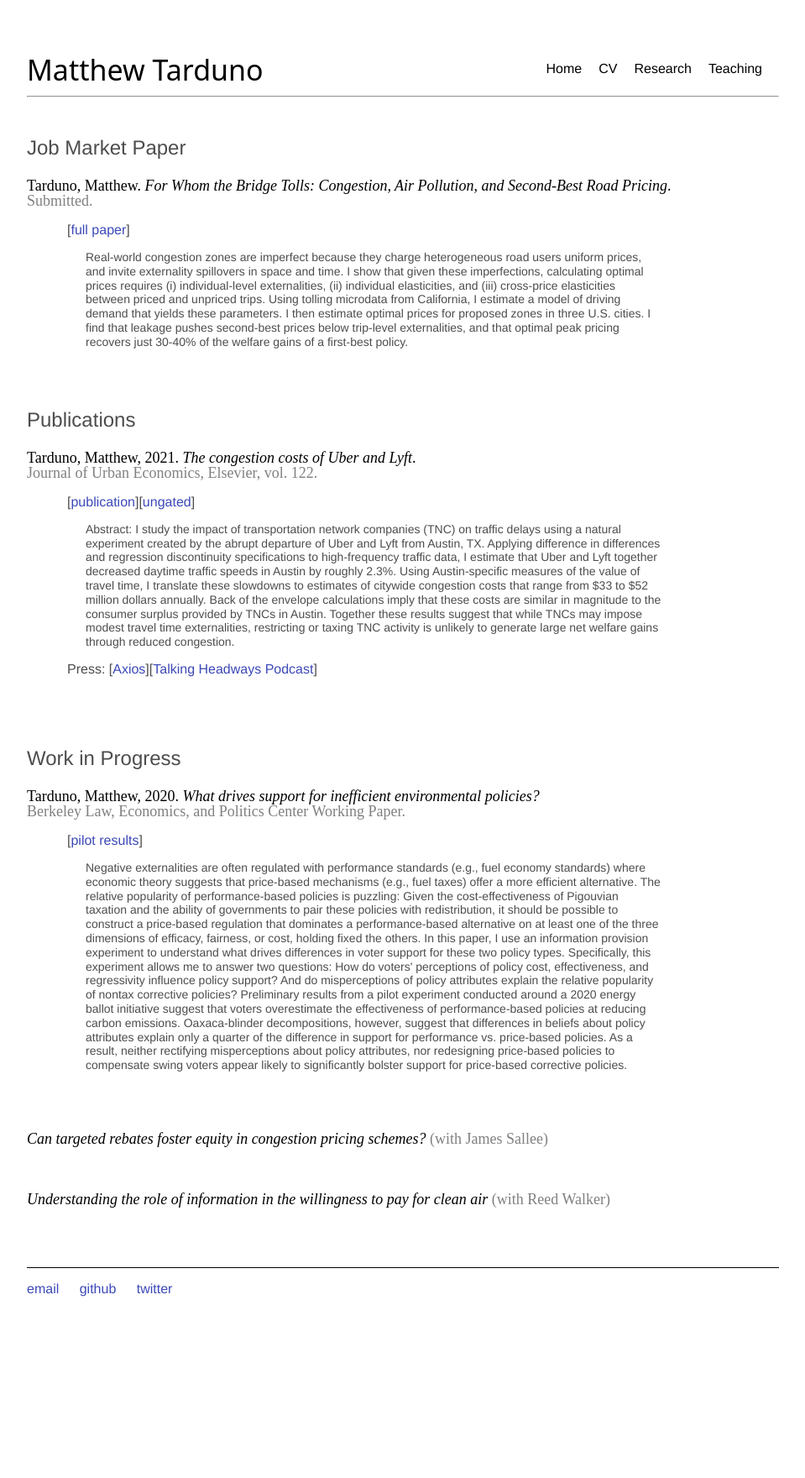
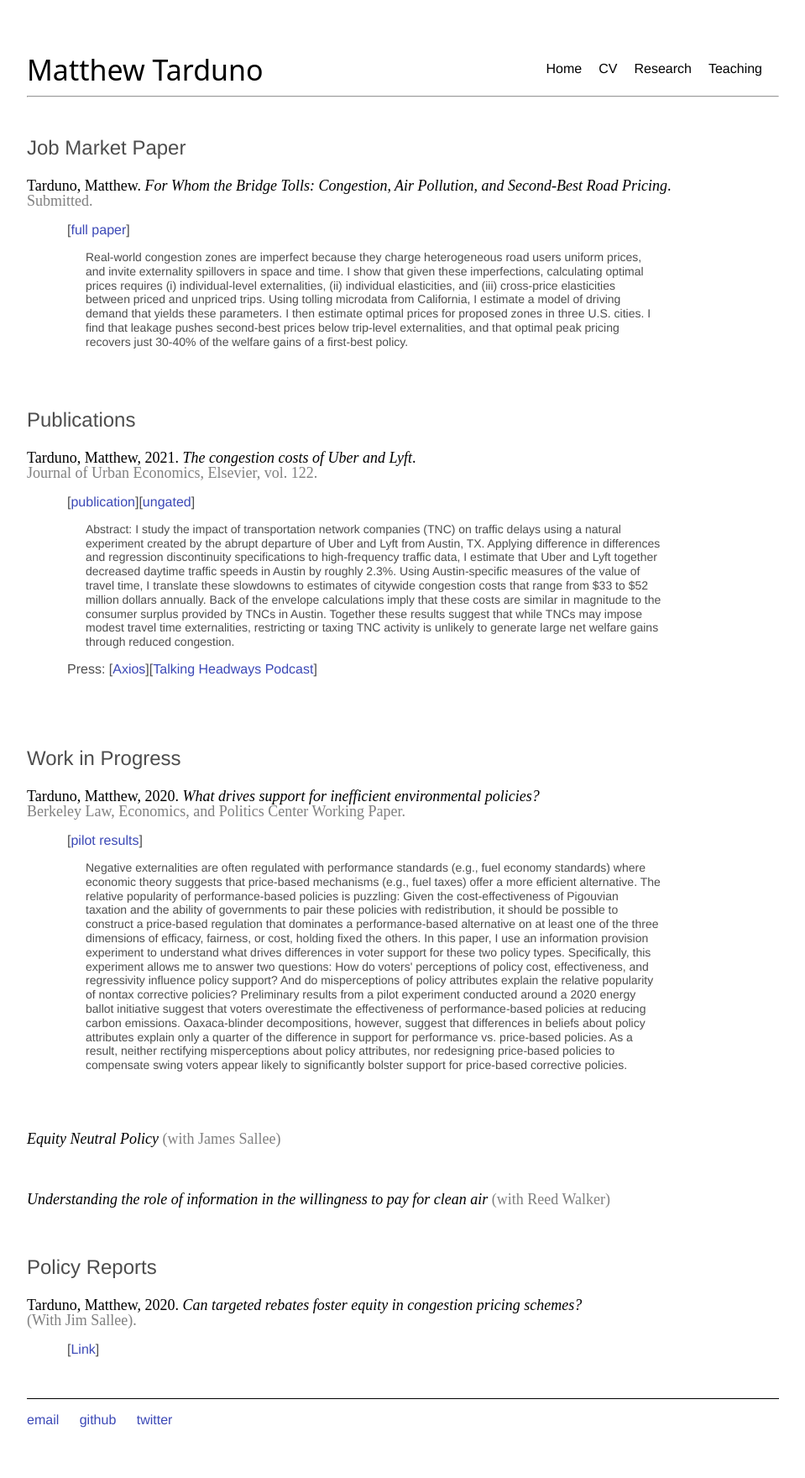
Before and after one commit to Matt-Tarduno/Matt-Tarduno.github.io, a Jekyll site: the page built from research/index.html, in a window 1280 px wide. Shown: the whole page at 84% size, without its empty margins (160-1119 px from the left). Built offline with Jekyll 4.4.1, drawn with Linux system fonts in a browser that asks for light colours; before the commit the page ends 1604 px from its top, so only the background shows below that.

Commit message:
Update index.html

```diff
--- a/research/index.html
+++ b/research/index.html
@@ -72,7 +72,7 @@ TNC activity is unlikely to generate large net welfare gains through reduced con
 	</style>
 
 
-	<p style="font-size:18px; font-family: TimesNewRoman; color: black" > <em>Can targeted rebates foster equity in congestion pricing schemes?</em><span style="color: #808080"> (with James Sallee)</span><br>
+	<p style="font-size:18px; font-family: TimesNewRoman; color: black" > <em>Equity Neutral Policy</em><span style="color: #808080"> (with James Sallee)</span><br>
 	<br>
 	<br>
 	<style>
@@ -91,5 +91,14 @@ TNC activity is unlikely to generate large net welfare gains through reduced con
 	</style>
 
 
+
+<div class="blurb">
+	<h1>Policy Reports</h1>
+	<p style="font-size:18px; font-family: TimesNewRoman; color: black" > Tarduno, Matthew, 2020. <em>Can targeted rebates foster equity in congestion pricing schemes?</em> <br><span style="color: #808080"> (With Jim Sallee).</span>
+	<p style="margin-left:3em">[<a href="https://escholarship.org/uc/item/7r64t085" target="_blank">Link</a>]
+	<br>
+	<br>
+
+
 </div><!-- /.blurb -->
 <br />
```
